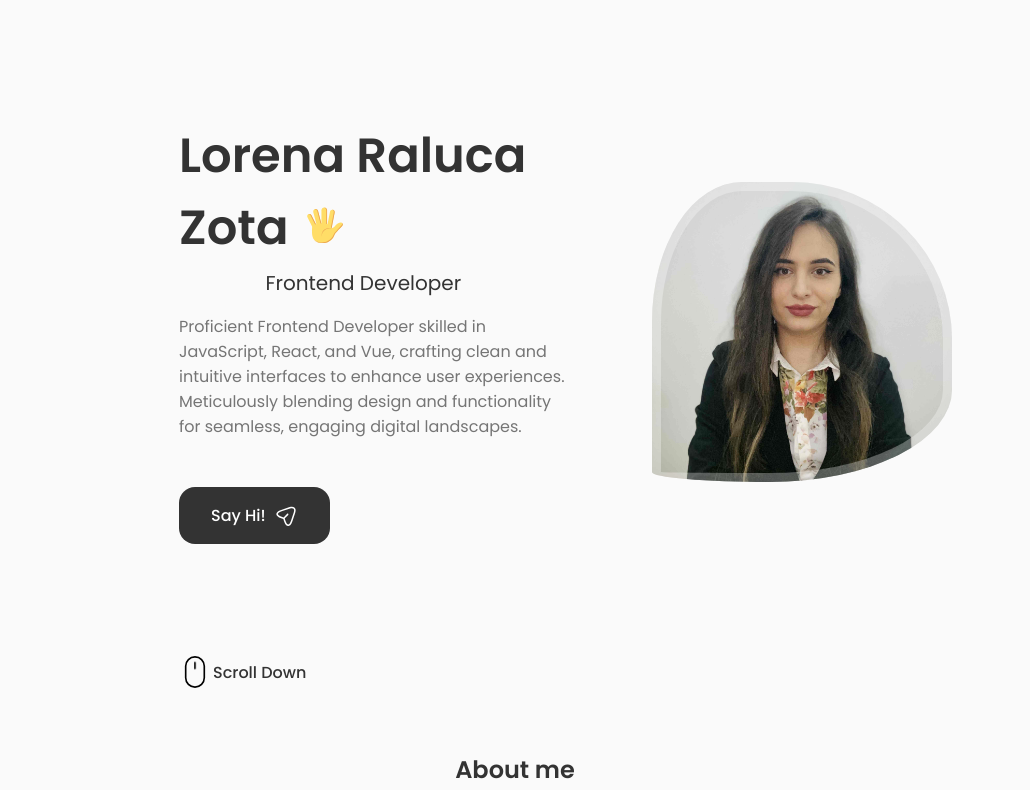
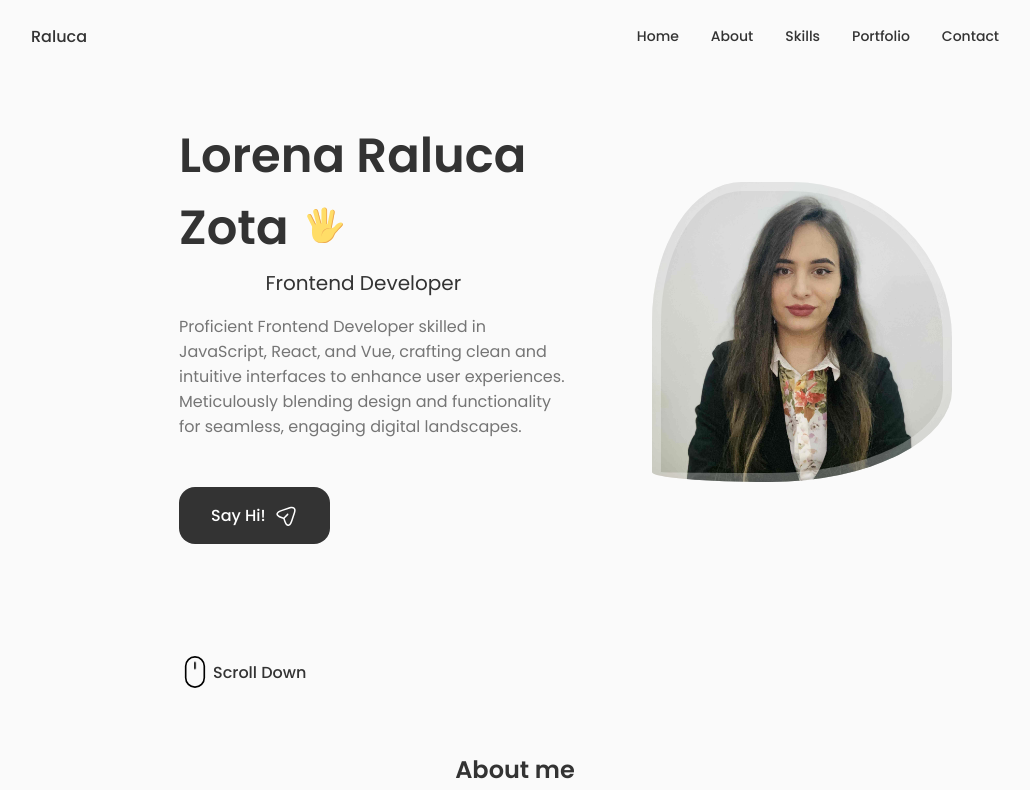
Before and after one commit to RalucaZota/raluca-portofolio, a React (Create React App) app: page / in a window 1280 px wide. Shown: the top 790 px of the page, without its empty margins (125-1155 px from the left). Built offline with nearby package versions, Linux system fonts and the light colour scheme.

Commit message:
adding header component

```diff
--- a/src/App.jsx
+++ b/src/App.jsx
@@ -1,5 +1,6 @@
 import './App.css';
 import About from './Components/About/About';
+import Header from './Components/Header/Header';
 import Home from './Components/Home/Home';
 import Skills from './Components/Skills/Skills';
 
@@ -7,6 +8,7 @@ function App() {
   return (
     <>
       <main className='main'>
+        <Header/>
         <Home />
         <About />
         <Skills />
--- /dev/null
+++ b/src/Components/Header/Header.jsx
@@ -0,0 +1,60 @@
+import { useState } from "react";
+import "./Header.scss";
+
+const Header = () => {
+  const [toggle, setToggle] = useState(false); //Toggle Menu
+
+  function handleToggle() {
+    setToggle(!toggle);
+  }
+
+  return (
+    <div className="header">
+      <nav className="nav container">
+        <a href="index.html" className="nav__logo">
+          Raluca
+        </a>
+        <div className={toggle ? "nav__menu show__menu" : "nav__menu"}>
+          <ul className="nav__list grid">
+            <li className="nav__item">
+              <a href="" className="nav__link active__link">
+                <i className="uil uil-estate nav__icon"></i> Home
+              </a>
+            </li>
+            <li className="nav__item">
+              <a href="#about" className="nav__link active__link">
+                <i className="uil uil-user nav__icon"></i> About
+              </a>
+            </li>
+            <li className="nav__item">
+              <a href="#skills" className="nav__link active__link">
+                <i className="uil uil-file-alt nav__icon"></i> Skills
+              </a>
+            </li>
+            <li className="nav__item">
+              <a href="#about" className="nav__link active__link">
+                <i className="uil uil-scenery nav__icon"></i> Portfolio
+              </a>
+            </li>
+            <li className="nav__item">
+              <a href="#contact" className="nav__link active__link">
+                <i className="uil uil-message nav__icon"></i> Contact
+              </a>
+            </li>
+          </ul>
+          <i
+            onClick={() => {
+              setToggle(!toggle);
+            }}
+            className="uil uil-times nav__close"
+          ></i>
+        </div>
+        <div className="nav__toggle" onClick={handleToggle}>
+          <i className="uil uil-apps"></i>
+        </div>
+      </nav>
+    </div>
+  );
+};
+
+export default Header;
--- /dev/null
+++ b/src/Components/Header/Header.scss
@@ -0,0 +1,120 @@
+.header {
+    width: 100%;
+    position: fixed;
+    top: 0;
+    left: 0;
+    z-index: var(--z-fixed);
+    background-color: var(--body-color);
+    .nav {
+      height: calc(var(--header-height) + 1.5rem);
+      display: flex;
+      justify-content: space-between;
+      align-items: center;
+      column-gap: 1rem;
+      .nav__logo,
+      .nav__toggle {
+        color: var(--title-color);
+        font-weight: var(--font-medium);
+      }
+      .nav__toggle {
+        display: none;
+      }
+      .nav__menu {
+        .nav__list {
+          display: flex;
+          column-gap: 2rem;
+        }
+        .nav__close {
+          display: none;
+        }
+        .nav__item {
+          .nav__link {
+            display: flex;
+            flex-direction: column;
+            align-items: center;
+            font-size: var(--small-font-size);
+            color: var(--title-color);
+            font-weight: var(--font-medium);
+            transition: 0.3s;
+            &:hover {
+              color: orange;
+            }
+            .active__link {
+              &:hover {
+                color: orange;
+              }
+            }
+            .nav__icon {
+              display: none;
+            }
+          }
+        }
+      }
+    }
+  }
+
+  @media screen and (max-width: 350px) {
+    .header {
+      .nav {
+        .nav__menu {
+          padding: 2rem 0.25rem 4rem;
+          .nav__list {
+            column-gap: 0;
+          }
+        }
+      }
+    }
+  }
+
+  @media screen and (max-width: 768px) {
+    .header {
+      top: initial;
+      bottom: 0;
+      .nav {
+        height: var(--header-height);
+        .nav__toggle {
+          display: block;
+          font-size: 1.1rem;
+          cursor: pointer;
+        }
+        .nav__menu {
+          position: fixed;
+          bottom: -100%;
+          left: 0;
+          width: 100%;
+          background-color: var(--body-color);
+          padding: 2rem 1.5rem 4rem;
+          box-shadow: 0 -1px 4px rgba(0, 0, 0, 0.15);
+          border-radius: 1.5rem 1.5rem 0 0;
+          transition: 0.5s;
+          .nav__close {
+            display: block;
+            position: absolute;
+            right: 1.1rem;
+            font-size: 1.7rem;
+            cursor: pointer;
+            color: var(--title-color);
+            &:hover {
+              color: orange;
+            }
+          }
+          .nav__list {
+            display: grid;
+            grid-template-columns: repeat(3, 1fr);
+            gap: 2rem;
+            .nav__item {
+              .nav__link {
+                .nav__icon {
+                  display: block;
+                  font-size: 1.2rem;
+                }
+              }
+            }
+          }
+        }
+        .show__menu {
+          bottom: -20px;
+        }
+      }
+    }
+  }
```
